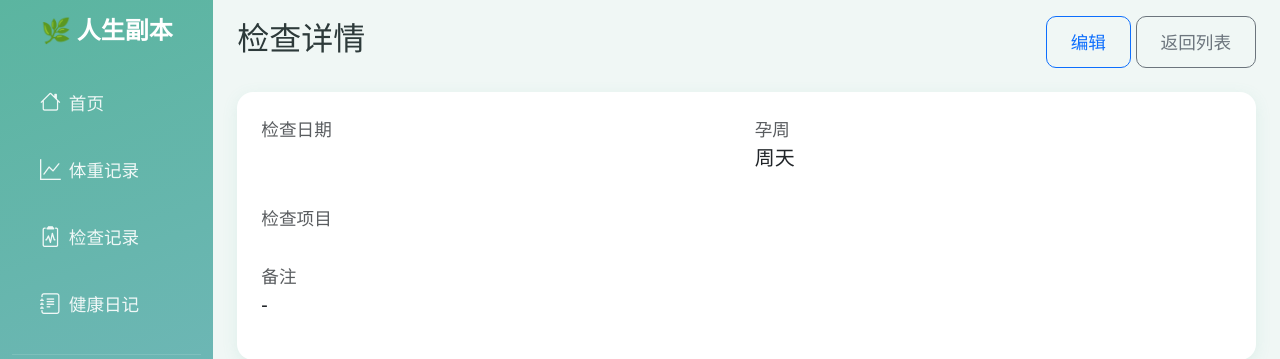
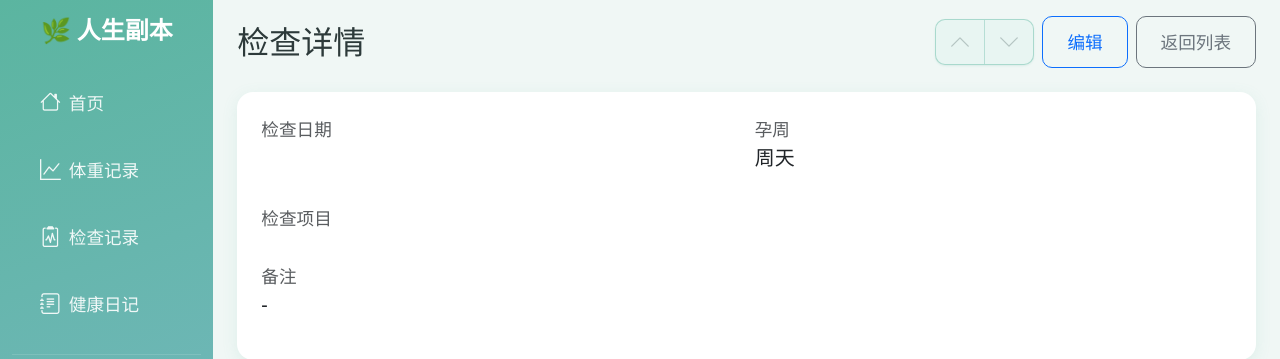
Before and after one commit to 11258963/pregnancy_health, a Flask app: template app/templates/checkup/detail.html in a window 1280 px wide. Shown: the top 359 px of the page. Run offline with Flask 3, Linux system fonts and the light colour scheme; the template is opened without the code that fills it, so the values that code supplies are empty; parts of the project's set-up code (start-up, migrations or seed data) failed here and were passed over; some libraries are stand-ins or nearby versions.

Commit message:
检查详情页支持相邻记录切换，并同步 README 端口说明
- 详情页标题栏增加按检查日期（同日按 id）跳转较新/较旧记录的上下导航，样式参考邮件客户端并使用内联 SVG。
- checkup 路由中增加相邻记录查询并传入模板。
- 将 detail 模板中的 extra_js 移出 content 块，避免 Jinja 块嵌套不当。
- README：NAS 访问端口改为 5001；docker run 使用 -p 5001:5002 以对应镜像内 Gunicorn 监听端口。

```diff
--- a/app/templates/checkup/detail.html
+++ b/app/templates/checkup/detail.html
@@ -12,13 +12,79 @@
         .page-header .btn { font-size: 0.8rem; padding: 6px 12px; display: inline-flex; align-items: center; gap: 4px; }
     }
     .item-name { cursor: pointer; }
+
+    /* iOS Mail–style prev/next（配色贴近本站主色，避免过淡看不出） */
+    .checkup-mail-nav {
+        display: inline-flex;
+        align-items: stretch;
+        border-radius: 10px;
+        overflow: hidden;
+        background: var(--primary-light, #e8f5f2);
+        border: 1px solid rgba(91, 181, 160, 0.45);
+        box-shadow: 0 1px 2px rgba(91, 181, 160, 0.15);
+    }
+    .checkup-mail-nav__btn {
+        display: inline-flex;
+        align-items: center;
+        justify-content: center;
+        min-width: 48px;
+        min-height: 44px;
+        padding: 0 10px;
+        color: var(--primary-dark, #4a9a87);
+        text-decoration: none;
+        border: none;
+        background: transparent;
+        transition: background 0.15s ease;
+        font-size: 1.35rem;
+        line-height: 1;
+    }
+    .checkup-mail-nav__btn:hover:not(.is-disabled) {
+        background: rgba(91, 181, 160, 0.18);
+        color: var(--primary-color, #5bb5a0);
+    }
+    .checkup-mail-nav__btn.is-disabled {
+        color: rgba(90, 110, 110, 0.35);
+        pointer-events: none;
+        cursor: default;
+    }
+    .checkup-mail-nav__divider {
+        width: 1px;
+        align-self: stretch;
+        background: rgba(91, 181, 160, 0.35);
+        flex-shrink: 0;
+    }
 </style>
 {% endblock %}
 
 {% block content %}
-<div class="d-flex justify-content-between align-items-center mb-4 page-header">
-    <h2>检查详情</h2>
-    <div>
+<div class="d-flex justify-content-between align-items-center mb-4 page-header flex-wrap gap-2">
+    <h2 class="mb-0">检查详情</h2>
+    <div class="d-flex align-items-center gap-2 ms-auto">
+        <div class="checkup-mail-nav" role="group" aria-label="切换相邻检查记录">
+            {% if neighbor_newer %}
+            <a href="{{ url_for('checkup.detail', id=neighbor_newer.id) }}"
+               class="checkup-mail-nav__btn"
+               title="较新一次检查">
+                <svg width="22" height="22" viewBox="0 0 16 16" fill="currentColor" aria-hidden="true"><path fill-rule="evenodd" d="M7.646 4.646a.5.5 0 0 1 .708 0l6 6a.5.5 0 0 1-.708.708L8 5.707l-5.646 5.647a.5.5 0 0 1-.708-.708l6-6z"/></svg>
+            </a>
+            {% else %}
+            <span class="checkup-mail-nav__btn is-disabled" title="已是最新一次" aria-disabled="true">
+                <svg width="22" height="22" viewBox="0 0 16 16" fill="currentColor" aria-hidden="true"><path fill-rule="evenodd" d="M7.646 4.646a.5.5 0 0 1 .708 0l6 6a.5.5 0 0 1-.708.708L8 5.707l-5.646 5.647a.5.5 0 0 1-.708-.708l6-6z"/></svg>
+            </span>
+            {% endif %}
+            <span class="checkup-mail-nav__divider" aria-hidden="true"></span>
+            {% if neighbor_older %}
+            <a href="{{ url_for('checkup.detail', id=neighbor_older.id) }}"
+               class="checkup-mail-nav__btn"
+               title="较旧一次检查">
+                <svg width="22" height="22" viewBox="0 0 16 16" fill="currentColor" aria-hidden="true"><path fill-rule="evenodd" d="M1.646 4.646a.5.5 0 0 1 .708 0L8 10.293l5.646-5.647a.5.5 0 0 1 .708.708l-6 6a.5.5 0 0 1-.708 0l-6-6a.5.5 0 0 1 0-.708z"/></svg>
+            </a>
+            {% else %}
+            <span class="checkup-mail-nav__btn is-disabled" title="已是最早一次" aria-disabled="true">
+                <svg width="22" height="22" viewBox="0 0 16 16" fill="currentColor" aria-hidden="true"><path fill-rule="evenodd" d="M1.646 4.646a.5.5 0 0 1 .708 0L8 10.293l5.646-5.647a.5.5 0 0 1 .708.708l-6 6a.5.5 0 0 1-.708 0l-6-6a.5.5 0 0 1 0-.708z"/></svg>
+            </span>
+            {% endif %}
+        </div>
         <a href="{{ url_for('checkup.edit', id=record.id) }}" class="btn btn-outline-primary">编辑</a>
         <a href="{{ url_for('checkup.list') }}" class="btn btn-outline-secondary">返回列表</a>
     </div>
@@ -142,6 +208,7 @@
         </div>
     </div>
 </div>
+{% endblock %}
 
 {% block extra_js %}
 <script>
@@ -156,7 +223,6 @@ function showItemDesc(code) {
 }
 
 function showItemDescByName(name) {
-    // Find the code by matching the name
     var code = Object.keys(itemNames).find(function(k) { return itemNames[k] === name; });
     if (code) {
         showItemDesc(code);
@@ -164,5 +230,3 @@ function showItemDescByName(name) {
 }
 </script>
 {% endblock %}
-
-{% endblock %}
```
Also changed, not shown: app/routes/checkup.py (+33 -2 lines), README.md.
